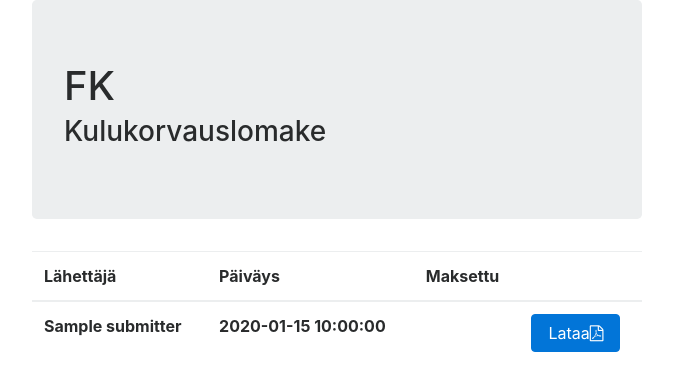
After one commit to pakettiale/FK-KULU, a Flask app: template src/templates/view.html in a window 1280 px wide. The commit adds this page. Shown: the top 391 px of the page, without its empty margins (303-976 px from the left). Run offline with Flask 2, Linux system fonts and the light colour scheme; the template is opened without the code that fills it: most values are stand-ins (such as "Sample title", 1, 10 or a date in 2020); lists and menus that the app fills with data are empty; some libraries are stand-ins or nearby versions.

Commit message:
Added view.html.

```diff
--- a/src/main.py
+++ b/src/main.py
@@ -75,7 +75,8 @@ def receive():
 def view():
     bills = os.listdir('src/static/bills')
 
-    return "<br>".join(url_for('static', filename='bills/'+f) for f in bills), 200
+    return render_template('view.html')
+    #return "<br>".join("<a href=\"{url}\">{url}</a>".format(url=url_for('static', filename='bills/'+f)) for f in bills), 200
 
 @app.route('/static/bills/<fn>')
 @auth_required
--- a/src/templates/form.html
+++ b/src/templates/form.html
@@ -38,4 +38,7 @@
         </div>
     </form>
 </div>
+
+<script src="{{ url_for('static', filename='script.js') }}"></script>
+<script src="{{ url_for('static', filename='iban.js/iban.js') }}"></script>
 {% endblock %}
--- a/src/templates/index.html
+++ b/src/templates/index.html
@@ -11,9 +11,6 @@
         <script src="https://maxcdn.bootstrapcdn.com/bootstrap/4.0.0-beta.3/js/bootstrap.min.js" integrity="sha384-a5N7Y/aK3qNeh15eJKGWxsqtnX/wWdSZSKp+81YjTmS15nvnvxKHuzaWwXHDli+4" crossorigin="anonymous"></script>
 
         <link rel="stylesheet" href="https://maxcdn.bootstrapcdn.com/font-awesome/4.4.0/css/font-awesome.min.css">
-
-        <script src="{{ url_for('static', filename='script.js') }}"></script>
-        <script src="{{ url_for('static', filename='iban.js/iban.js') }}"></script>
 
         <title>FK-kulu</title>
     </head>
--- /dev/null
+++ b/src/templates/view.html
@@ -0,0 +1,29 @@
+{% extends "index.html" %}
+{% block content %}
+<div class="table-responsive">
+    <table class="table">
+        <thead>
+            <tr>
+                <th>Lähettäjä</th>
+                <th>Päiväys</th>
+                <th>Maksettu</th>
+                <th></th>
+            </tr>
+        </thead>
+        <tbody>
+            {% for bill in bills %}
+            <tr>
+                <th>{{ bill.submitter }}</th>
+                <th>{{ bill.date }}</th>
+                <th>
+                    {% if bill.done %}
+                    <span style="font-size: 0.8cm;" class="fa fa-check-square-o"></span>
+                    {% endif %}
+                </th>
+                <th><a href="#" class="btn btn-primary" role="button">Lataa<span class="fa fa-file-pdf-o"></span></button></th>
+            </tr>
+            {% endfor %}
+        </tbody>
+    </table>
+</div>
+{% endblock %}
```
